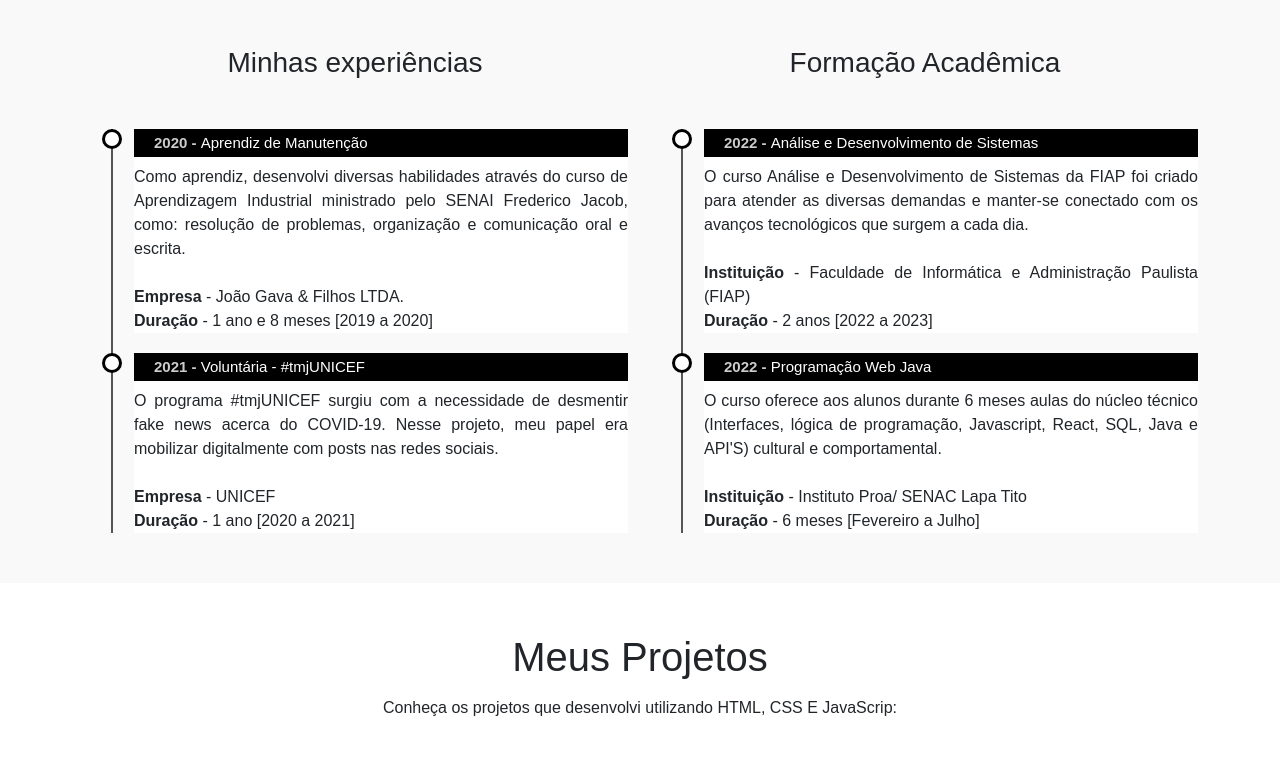
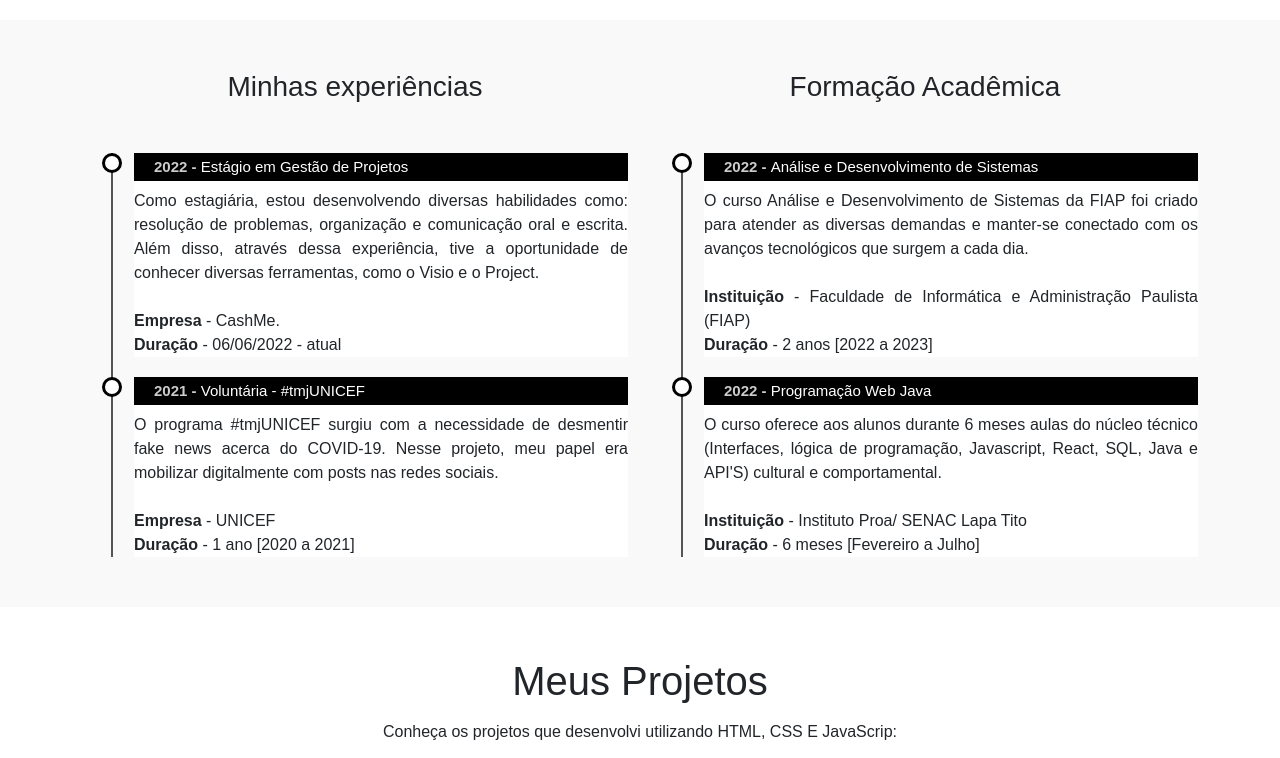
Before and after one commit to isabvictoriaps/CurriculoBootstrap, a plain HTML site: page index.html in a window 1280 px wide. Shown: the part 1640-2398 px from the top of the page. Drawn offline with nearby package versions, Linux system fonts and the light colour scheme.

Commit message:
atualizando informações

```diff
--- a/index.html
+++ b/index.html
@@ -77,10 +77,10 @@
                         minha paixão através do curso <a href="https://meufuturodigital.org/projetos-parceiros/"
                             class="links-cursos"> #OTechTaOn.</a> Nessa formação, o foco é no desenvolvimento Web,
                         portanto, adquiri conhecimentos em JavaScript, HTML e CSS. <br>
-                        Recentemente, iniciei o curso 'Programação web Java' do <a href="https://www.proa.org.br/"
+                        Recentemente, finalizei o curso 'Programação web Java' do <a href="https://www.proa.org.br/"
                             class="links-cursos">Instituto Proa</a> em parceria com o <a
                             href="https://www.sp.senac.br/senac-lapa-tito" class="links-cursos"> Senac
-                            Lapa Tito</a>, onde em seis meses estarei aprendendo: Interfaces, lógica de programação,
+                            Lapa Tito</a>, onde em seis meses tive a oportunidade de aprender: Interfaces (UI Design, HTML, CSS e Bootstrap), lógica de programação,
                         Javascript,
                         React, SQL, Java e API'S. <br>
                         Sou uma pessoa criativa, comunicativa e com habilidades organizacionais bem desenvolvidas.
@@ -131,13 +131,12 @@
                         <h3 class="text-center">Minhas experiências</h3>
                         <ul class="timeline">
                             <li>
-                                <h4> <span> 2020 - </span> Aprendiz de Manutenção</h4>
-                                <p class="justificarP">Como aprendiz, desenvolvi diversas habilidades através do curso
-                                    de Aprendizagem Industrial ministrado pelo SENAI
-                                    Frederico Jacob, como: resolução de problemas, organização e comunicação oral e
-                                    escrita.</br> <br>
-                                    <b>Empresa</b> - João Gava & Filhos LTDA. <br>
-                                    <b>Duração</b> - 1 ano e 8 meses [2019 a 2020] <br>
+                                <h4> <span> 2022 - </span> Estágio em Gestão de Projetos</h4>
+                                <p class="justificarP">Como estagiária, estou desenvolvendo diversas habilidades como:
+                                     resolução de problemas, organização e comunicação oral e
+                                    escrita. Além disso, através dessa experiência, tive a oportunidade de conhecer diversas ferramentas, como o Visio e o Project.</br> <br>
+                                    <b>Empresa</b> - CashMe. <br>
+                                    <b>Duração</b> - 06/06/2022 - atual <br>
                                 </p>
                             </li>
                             <li>
```
